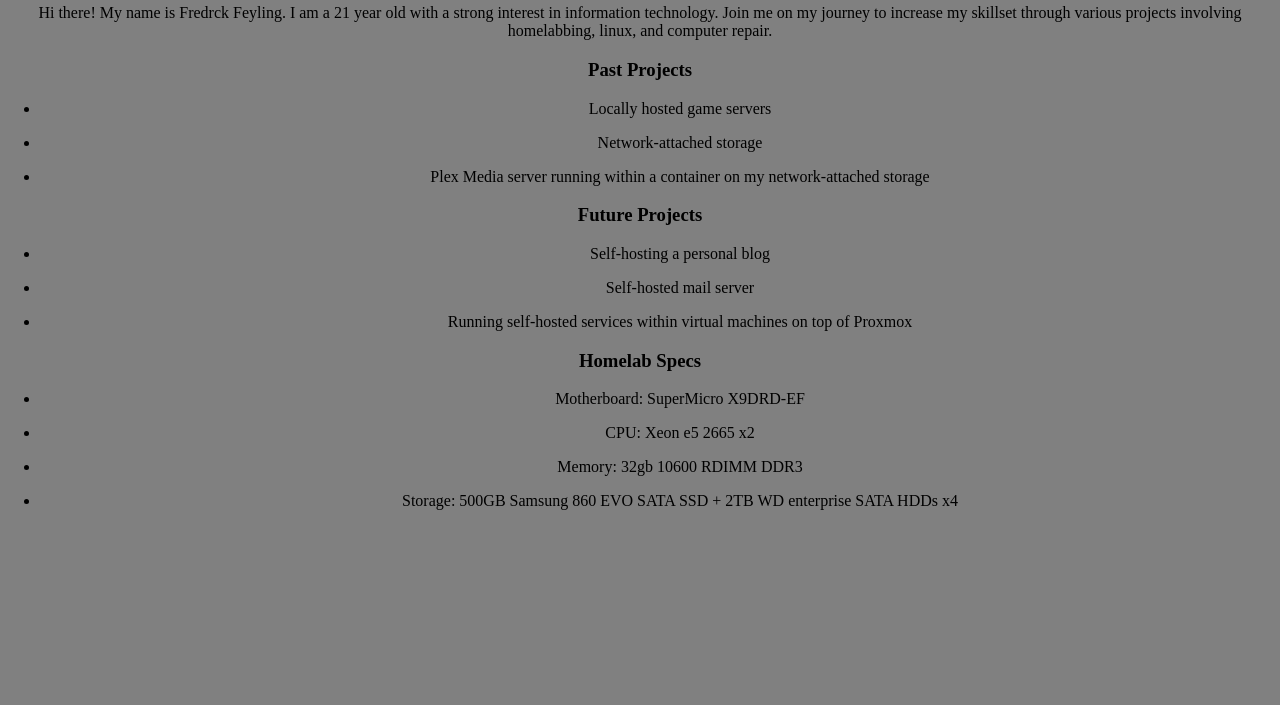
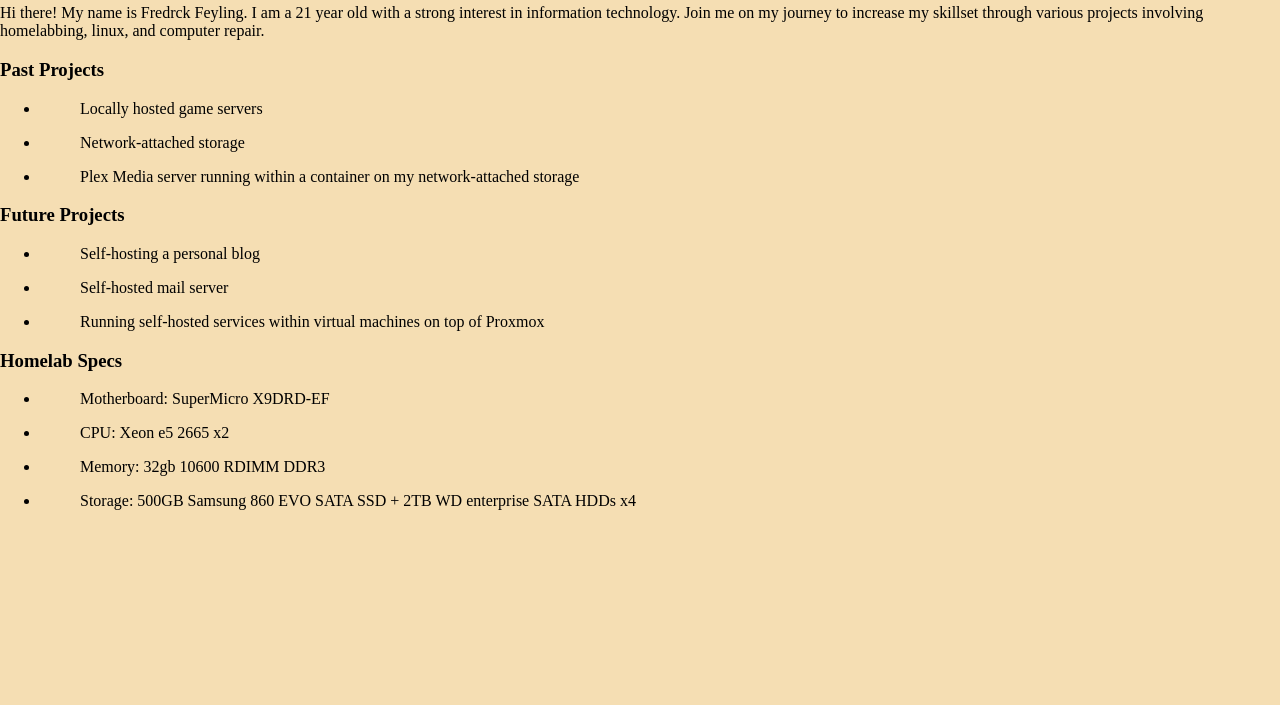
Before and after one commit to fcfeyling/About-Me, a plain HTML site: page index.html in a window 1280 px wide. Shown: the part 95-800 px from the top of the page. Drawn offline with Linux system fonts and the light colour scheme.

Commit message:
cssupdate3

```diff
--- a/styles.css
+++ b/styles.css
@@ -1,7 +1,8 @@
+h1{text-align: center;}
 body {
     margin: 0;
-    background: gray;
-    text-align: center;
+    background: wheat;
+    text-align: left;
 }
 
 li{
```
